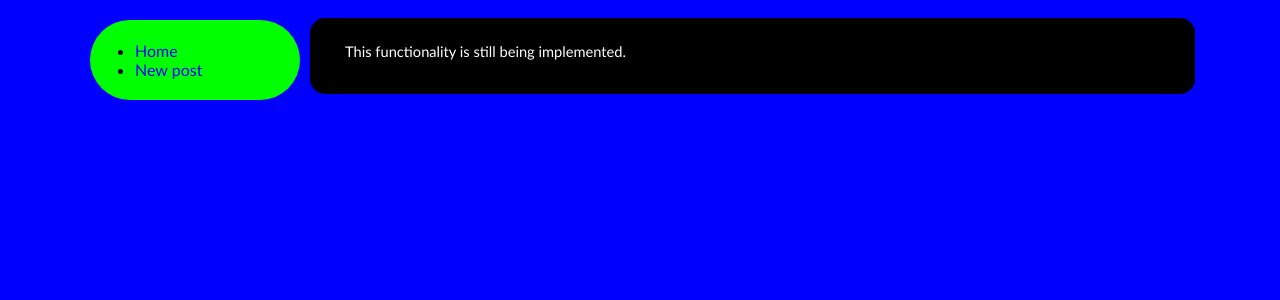
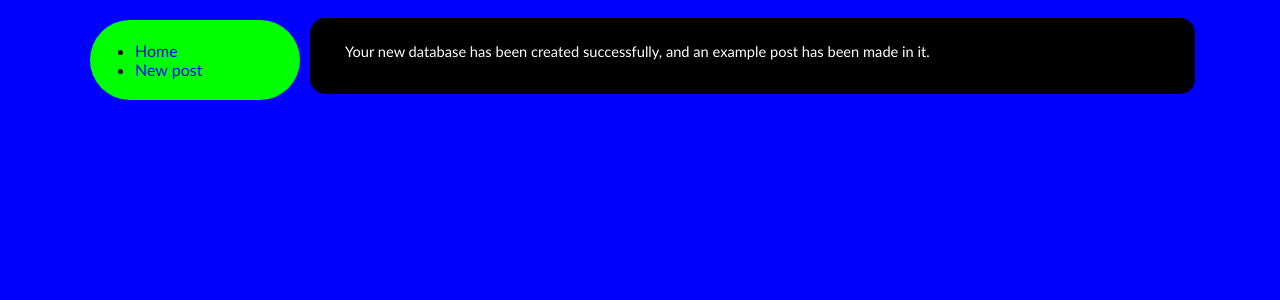
Before and after one commit to iskono/Simple-blog, a PHP site: page /setup.php in a window 1280 px wide. Shown: the top 300 px of the page. Run offline with PHP 8.4, Linux system fonts and the light colour scheme.

Commit message:
Change text on setup.php

```diff
--- a/setup.php
+++ b/setup.php
@@ -25,7 +25,7 @@
 	</head>
 	<body>
 		<div class="content">
-			<p>This functionality is still being implemented.</p>
+			<p>Your new database has been created successfully, and an example post has been made in it.</p>
 		</div>
 		<div id="side">
 			<ul>
```
